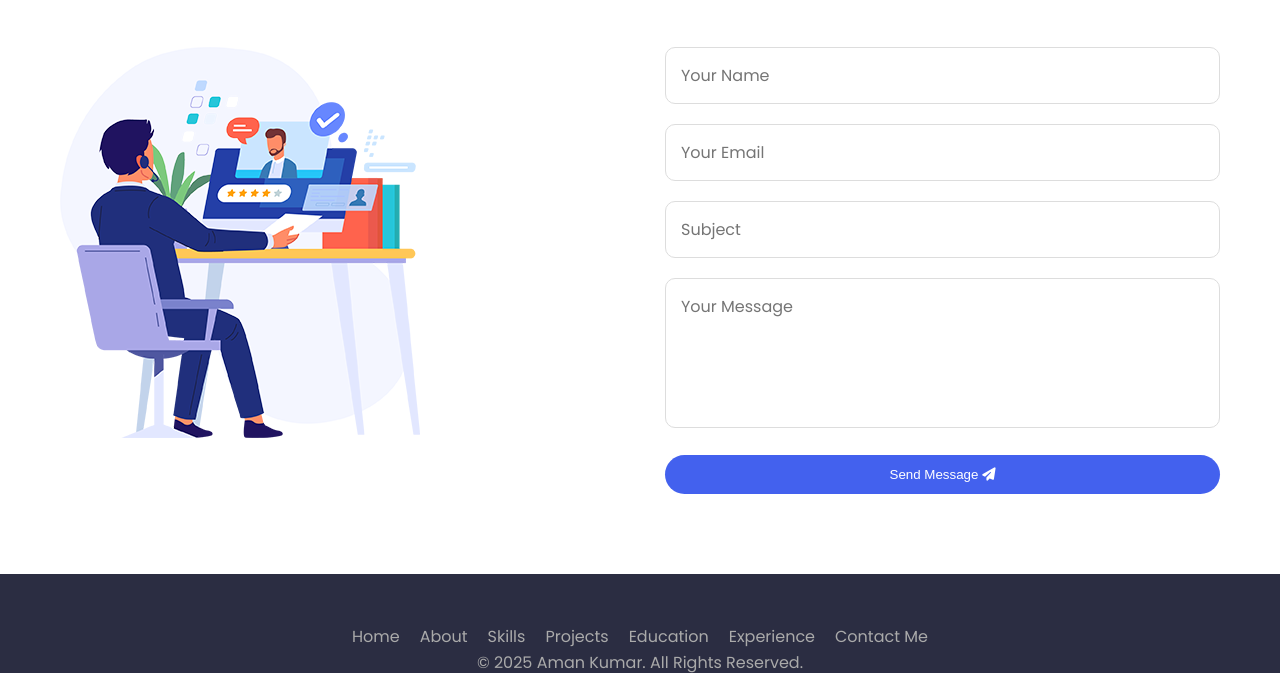
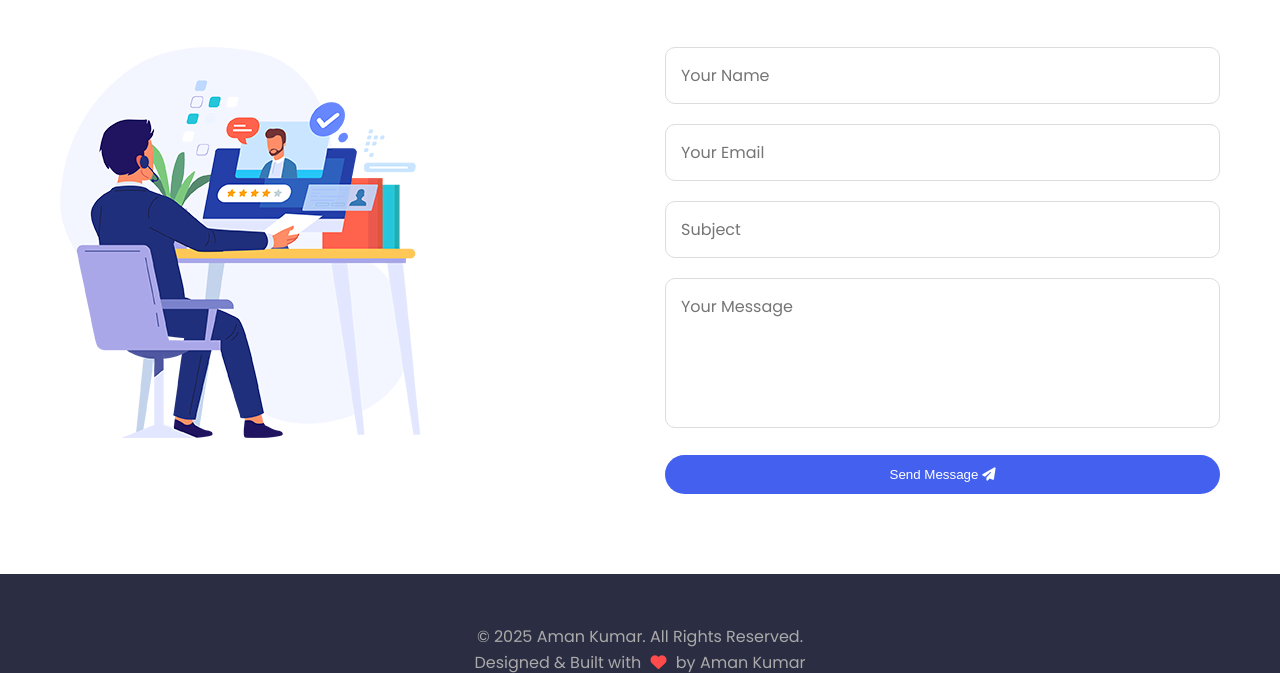
Before and after one commit to kumaramanofficial/Portfolio, a plain HTML site: page index.html in a window 1280 px wide. Shown: the part 7501-8174 px from the top of the page. Drawn offline with nearby package versions, Linux system fonts and the light colour scheme.

Commit message:
Update index.html

```diff
--- a/index.html
+++ b/index.html
@@ -434,15 +434,7 @@
     <footer>
         <div class="container">
             <div class="footer-content">
-                <div class="footer-links">
-                    <a href="#home">Home</a>
-                    <a href="#about">About</a>
-                    <a href="#skills">Skills</a>
-                    <a href="#projects">Projects</a>
-                    <a href="#education">Education</a>
-                    <a href="#experience">Experience</a>
-                    <a href="#contact">Contact Me</a>
-                </div>
+
                 <div class="footer-text">
                     <p>&copy; 2025 Aman Kumar. All Rights Reserved.</p>
                     <p>Designed & Built with <i class="fas fa-heart"></i> by Aman Kumar</p>
```
